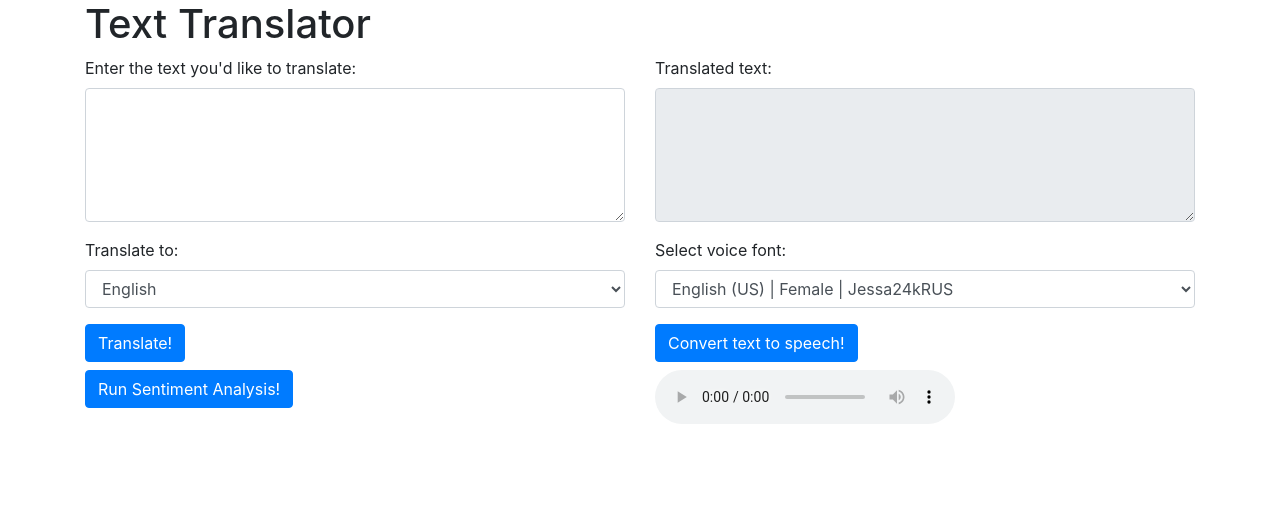
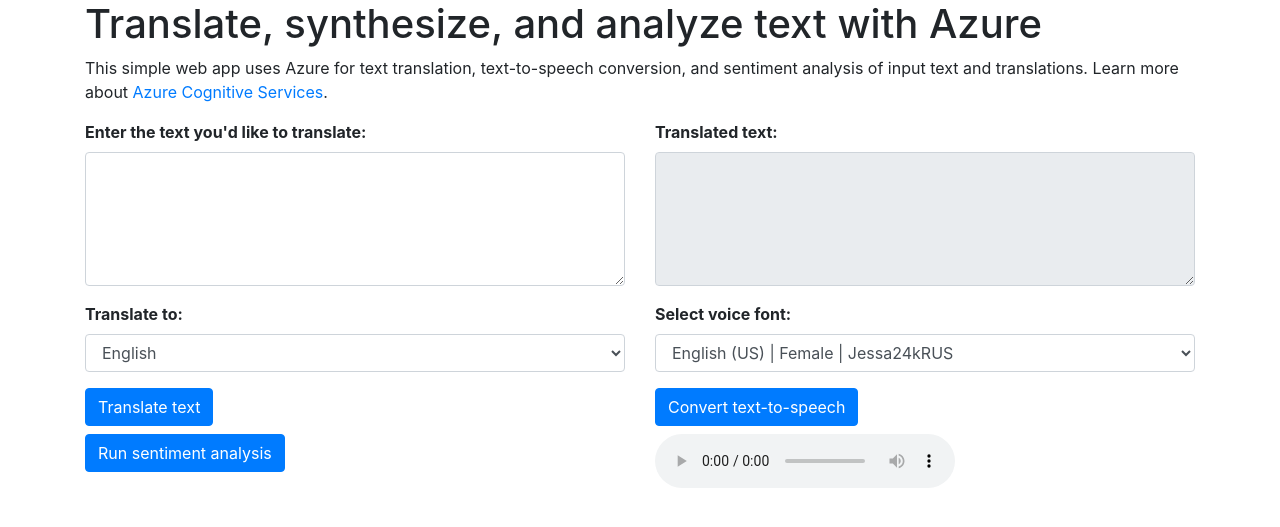
Before and after one commit to erhopf/translation-demo, a Flask app: page / in a window 1280 px wide. Shown: the top 527 px of the page. Run offline with Flask 2, Linux system fonts and the light colour scheme; parts of the project's set-up code (start-up, migrations or seed data) failed here and were passed over; some libraries are stand-ins or nearby versions.

Commit message:
Updating the index file.

```diff
--- a/templates/index.html
+++ b/templates/index.html
@@ -8,22 +8,24 @@
     <!-- Bootstrap CSS -->
     <link rel="stylesheet" href="https://maxcdn.bootstrapcdn.com/bootstrap/4.0.0/css/bootstrap.min.css" integrity="sha384-Gn5384xqQ1aoWXA+058RXPxPg6fy4IWvTNh0E263XmFcJlSAwiGgFAW/dAiS6JXm" crossorigin="anonymous">
 
-    <title>Translate text with Microsoft Translator</title>
+    <title>Translate and analyze text with Azure Cognitive Services</title>
   </head>
   <body>
     <div class="container">
-      <h1>Text Translator</h1>
+      <h1>Translate, synthesize, and analyze text with Azure</h1>
+      <p>This simple web app uses Azure for text translation, text-to-speech conversion, and sentiment analysis of input text and translations. Learn more about <a href="https://docs.microsoft.com/azure/cognitive-services/">Azure Cognitive Services</a>.
+      </p>
       <div class="row">
         <div class="col">
         <form>
             <!-- Enter text to translate. -->
             <div class="form-group">
-              <label for="text-to-translate">Enter the text you'd like to translate:</label>
+              <label for="text-to-translate"><strong>Enter the text you'd like to translate:</strong></label>
               <textarea class="form-control" id="text-to-translate" rows="5"></textarea>
             </div>
             <!-- Select output language here. -->
             <div class="form-group">
-              <label for="select-language">Translate to:</label>
+              <label for="select-language"><strong>Translate to:</strong></label>
               <select class="form-control" id="select-language">
                 <option value="en">English</option>
                 <option value="fr">French</option>
@@ -35,12 +37,12 @@
                 <option value="vi">Vietnamese</option>
               </select>
             </div>
-            <button type="submit" class="btn btn-primary mb-2" id="translate">Translate!</button></br>
+            <button type="submit" class="btn btn-primary mb-2" id="translate">Translate text</button></br>
             <div id="detected-language" style="display: none">
               <strong>Detected language:</strong> <span id="detected-language-result"></span><br />
               <strong>Detection confidence:</strong> <span id="confidence"></span><br /><br />
             </div>
-            <button type="submit" class="btn btn-primary mb-2" id="sentiment-analysis">Run Sentiment Analysis!</button></br>
+            <button type="submit" class="btn btn-primary mb-2" id="sentiment-analysis">Run sentiment analysis</button></br>
             <div id="sentiment" style="display: none">
               <strong>Sentiment score for input:</strong> <span id="input-sentiment"></span><br />
               <strong>Sentiment score for translation:</strong> <span id="translation-sentiment"></span>
@@ -51,11 +53,11 @@
         <div class="col">
           <form>
             <div class="form-group" id="translator-text-response">
-              <label for="translation-result">Translated text:</label>
+              <label for="translation-result"><strong>Translated text:</strong></label>
               <textarea readonly class="form-control" id="translation-result" rows="5"></textarea>
             </div>
             <div class="form-group">
-              <label for="select-voice">Select voice font:</label>
+              <label for="select-voice"><strong>Select voice font:</strong></label>
               <select class="form-control" id="select-voice">
                 <option value="(en-US, Jessa24kRUS)">English (US) | Female | Jessa24kRUS</option>
                 <option value="(en-US, Guy24kRUS)">English (US) | Male | Guy24kRUS</option>
@@ -78,7 +80,7 @@
               </select>
             </div>
           </form>
-          <button type="submit" class="btn btn-primary mb-2" id="text-to-speech">Convert text to speech!</button>
+          <button type="submit" class="btn btn-primary mb-2" id="text-to-speech">Convert text-to-speech</button>
           <div id="audio-playback">
             <audio id="audio" controls>
               <source id="audio-source" type="audio/mpeg" />
```
